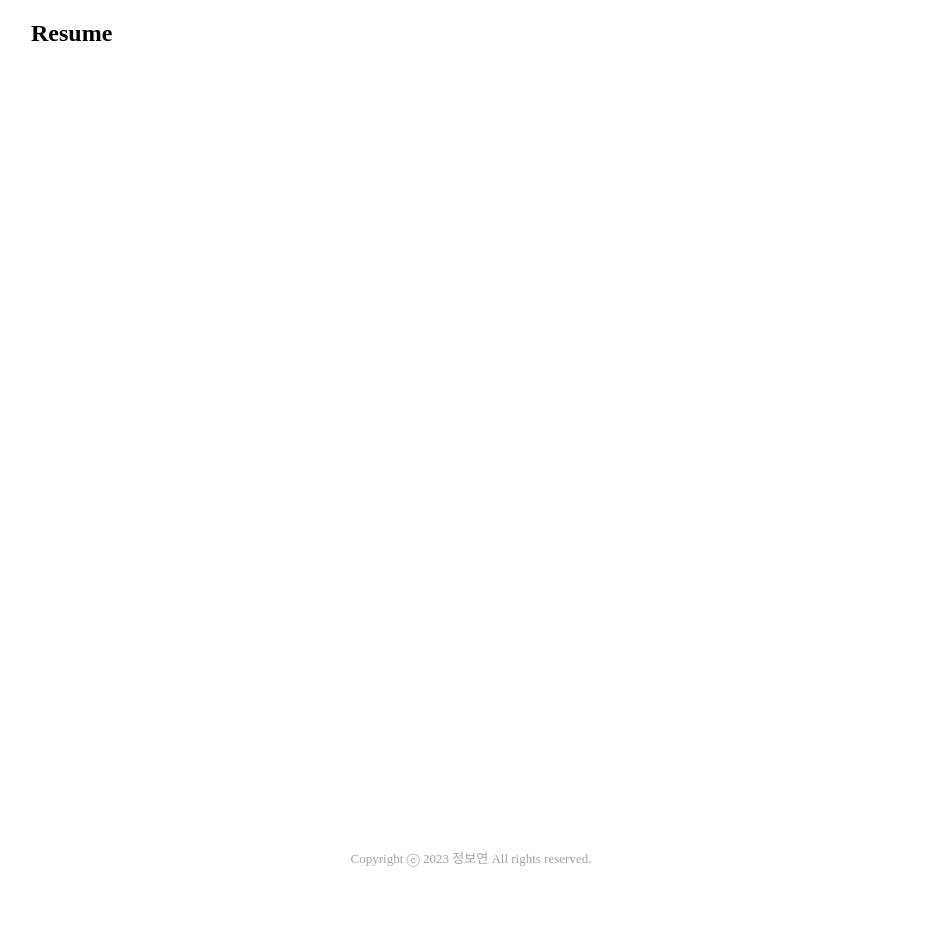
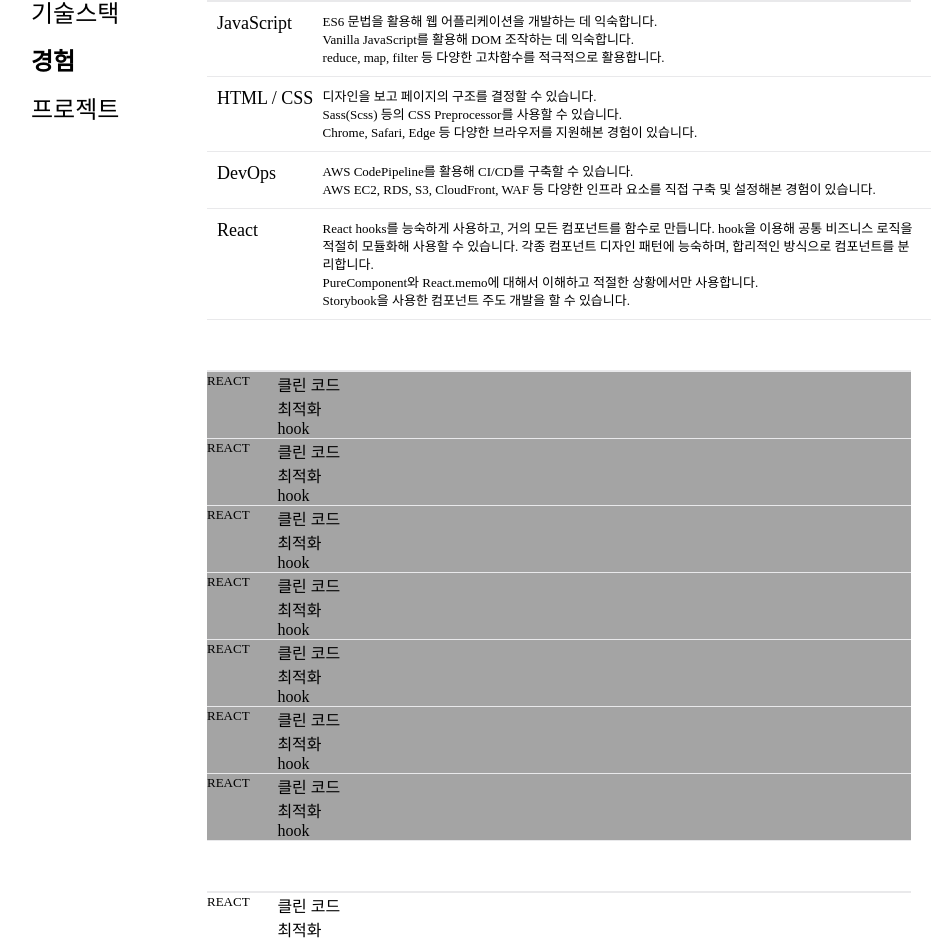
Before and after one commit to boyeonJ/reactBlog, a React (Vite) app in the folder boyeon-space/: page /resume in a window 1280 px wide. Shown: the part 120-1061 px from the top of the page, without its empty margins (169-1112 px from the left). Before the commit the page ends 1037 px from the top, so only its background shows below. Built offline with nearby package versions, Linux system fonts and the light colour scheme.

Commit message:
Feature/07: resume page 구현
- resume asdie nav bar 구현
- 기술 스택 section ui 구현

```diff
--- /dev/null
+++ b/boyeon-space/src/hook/scroll.ts
@@ -0,0 +1,9 @@
+import { RefObject } from "react";
+
+export const useMoveScroll =  (ref: RefObject<HTMLDivElement>) => {
+  ref.current?.scrollIntoView({
+    behavior: 'smooth',
+    block: 'start',
+    inline: 'nearest'
+  });
+}
--- a/boyeon-space/src/page/Resume.tsx
+++ b/boyeon-space/src/page/Resume.tsx
@@ -1,8 +1,135 @@
+/** @jsxImportSource @emotion/react */
+
+import { useRef, useState } from "react";
+import FlexBox from "../component/atom/FlexBox";
+import StyledTypography from "../component/atom/StyledTypography";
+import colors from "../component/atom/foundation/Color";
+import { useMoveScroll } from "../hook/scroll";
+
 const Resume = () => {
+  const [currentMenu, setCurrentMenu] = useState<number>(1);
+  const content1Ref = useRef<HTMLDivElement>(null);
+  const content2Ref = useRef<HTMLDivElement>(null);
+  const content3Ref = useRef<HTMLDivElement>(null);
+
   return (
-    <>
-      <h2>Resume</h2>
-    </>
+    <div css={{
+      display: "grid",
+      gridTemplateColumns: "17% 80%",
+      gap: '3%'
+    }}>
+      <aside css={{
+        position: 'fixed',
+        top: '90px',
+        paddingTop: '30px'
+      }}>
+        <ul css={{ li: { marginBottom: '20px', } }}>
+          {[{ title: '기술스택', ref: content1Ref }, { title: '경험', ref: content2Ref }, { title: '프로젝트', ref: content3Ref }].map((value, index) => {
+            return (
+              <li key={index} onClick={() => { useMoveScroll(value.ref); setCurrentMenu(index) }}>
+                <StyledTypography variant={currentMenu === index ? "h1B" : "h1"}>{value.title}</StyledTypography>
+              </li>
+            )
+          })}
+        </ul>
+      </aside>
+      <FlexBox css={{ gap: '50px', gridColumn: '2', section: { width: '100%', scrollMarginTop: '100px' } }}>
+        <section ref={content1Ref}>
+          <FlexBox css={{
+            borderTop: `2px solid ${colors.gray1}`
+            , article: {
+              display: "grid",
+              gridTemplateColumns: "15% 85%",
+              borderBottom: `1px solid ${colors.gray1}`,
+              width: '100%',
+              padding: '10px'
+            }
+          }}>
+            <article>
+              <StyledTypography variant="h2">JavaScript</StyledTypography>
+              <ul>
+                <li><StyledTypography>ES6 문법을 활용해 웹 어플리케이션을 개발하는 데 익숙합니다.</StyledTypography></li>
+                <li><StyledTypography>Vanilla JavaScript를 활용해 DOM 조작하는 데 익숙합니다.</StyledTypography></li>
+                <li><StyledTypography>reduce, map, filter 등 다양한 고차함수를 적극적으로 활용합니다.</StyledTypography></li>
+              </ul>
+            </article>
+
+            <article >
+              <StyledTypography variant="h2">HTML / CSS</StyledTypography>
+              <ul>
+                <li><StyledTypography>디자인을 보고 페이지의 구조를 결정할 수 있습니다.</StyledTypography></li>
+                <li><StyledTypography>Sass(Scss) 등의 CSS Preprocessor를 사용할 수 있습니다.</StyledTypography></li>
+                <li><StyledTypography>Chrome, Safari, Edge 등 다양한 브라우저를 지원해본 경험이 있습니다.</StyledTypography></li>
+              </ul>
+            </article>
+
+            <article>
+              <StyledTypography variant="h2">DevOps</StyledTypography>
+              <ul>
+                <li><StyledTypography>AWS CodePipeline를 활용해 CI/CD를 구축할 수 있습니다.</StyledTypography></li>
+                <li><StyledTypography>AWS EC2, RDS, S3, CloudFront, WAF 등 다양한 인프라 요소를 직접 구축 및 설정해본 경험이 있습니다.</StyledTypography></li>
+              </ul>
+            </article>
+            <article>
+              <StyledTypography variant="h2">React</StyledTypography>
+              <ul>
+                <li><StyledTypography>React hooks를 능숙하게 사용하고, 거의 모든 컴포넌트를 함수로 만듭니다. hook을 이용해 공통 비즈니스 로직을 적절히 모듈화해 사용할 수 있습니다.
+                  각종 컴포넌트 디자인 패턴에 능숙하며, 합리적인 방식으로 컴포넌트를 분리합니다.</StyledTypography></li>
+                <li><StyledTypography>PureComponent와 React.memo에 대해서 이해하고 적절한 상황에서만 사용합니다.</StyledTypography></li>
+                <li><StyledTypography>Storybook을 사용한 컴포넌트 주도 개발을 할 수 있습니다.</StyledTypography></li>
+              </ul>
+            </article>
+
+
+          </FlexBox>
+        </section>
+        <section ref={content2Ref} css={{ backgroundColor: colors.gray2 }}>
+
+          <FlexBox css={{
+            borderTop: `2px solid ${colors.gray1}`,
+          }}>
+            {[1, 2, 3, 4, 5, 6, 7].map(value => (
+              <article css={{
+                display: "grid",
+                gridTemplateColumns: "10% 90%",
+                borderBottom: `1px solid ${colors.gray1}`,
+                width: '100%'
+              }}>
+                <StyledTypography>REACT</StyledTypography>
+                <ul>
+                  <li>클린 코드</li>
+                  <li>최적화</li>
+                  <li>hook</li>
+                </ul>
+              </article>
+            ))}
+          </FlexBox>
+        </section>
+        <section ref={content3Ref} css={{ width: '100%' }}>
+
+          <FlexBox css={{
+            borderTop: `2px solid ${colors.gray1}`,
+          }}>
+            {[1, 2, 3, 4, 5, 6, 7].map(value => (
+              <article css={{
+                display: "grid",
+                gridTemplateColumns: "10% 90%",
+                borderBottom: `1px solid ${colors.gray1}`,
+                width: '100%'
+              }}>
+                <StyledTypography>REACT</StyledTypography>
+                <ul>
+                  <li>클린 코드</li>
+                  <li>최적화</li>
+                  <li>hook</li>
+                </ul>
+              </article>
+            ))}
+          </FlexBox>
+        </section>
+      </FlexBox>
+
+    </div>
   );
 };
 
--- a/boyeon-space/src/reset.ts
+++ b/boyeon-space/src/reset.ts
@@ -44,7 +44,9 @@ const reset = css`
     margin: 0;
     ${lightTheme}
   }
-  ul {
+  ul, li {
+    margin: 0;
+    padding: 0;
     list-style-type: none;
   }
   a {
```
